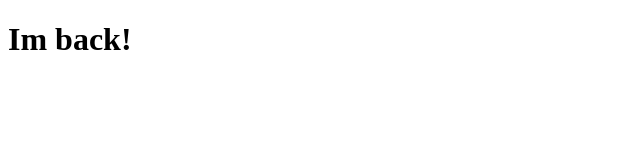
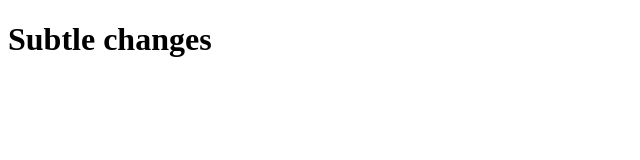
Before and after one commit to Abdul1Abdi/branches, a plain HTML site: page index.html in a window 1280 px wide. Shown: the whole page, without its empty margins (0-640 px from the left). Drawn offline with Linux system fonts and the light colour scheme.

Commit message:
renamed my page

```diff
--- a/index.html
+++ b/index.html
@@ -4,9 +4,9 @@
     <meta charset="UTF-8">
     <meta http-equiv="X-UA-Compatible" content="IE=edge">
     <meta name="viewport" content="width=device-width, initial-scale=1.0">
-    <title>Document</title>
+    <title>Cozy feature</title>
 </head>
 <body>
-    <h1>Im back!</h1>
+    <h1>Subtle changes</h1>
 </body>
 </html>
```
